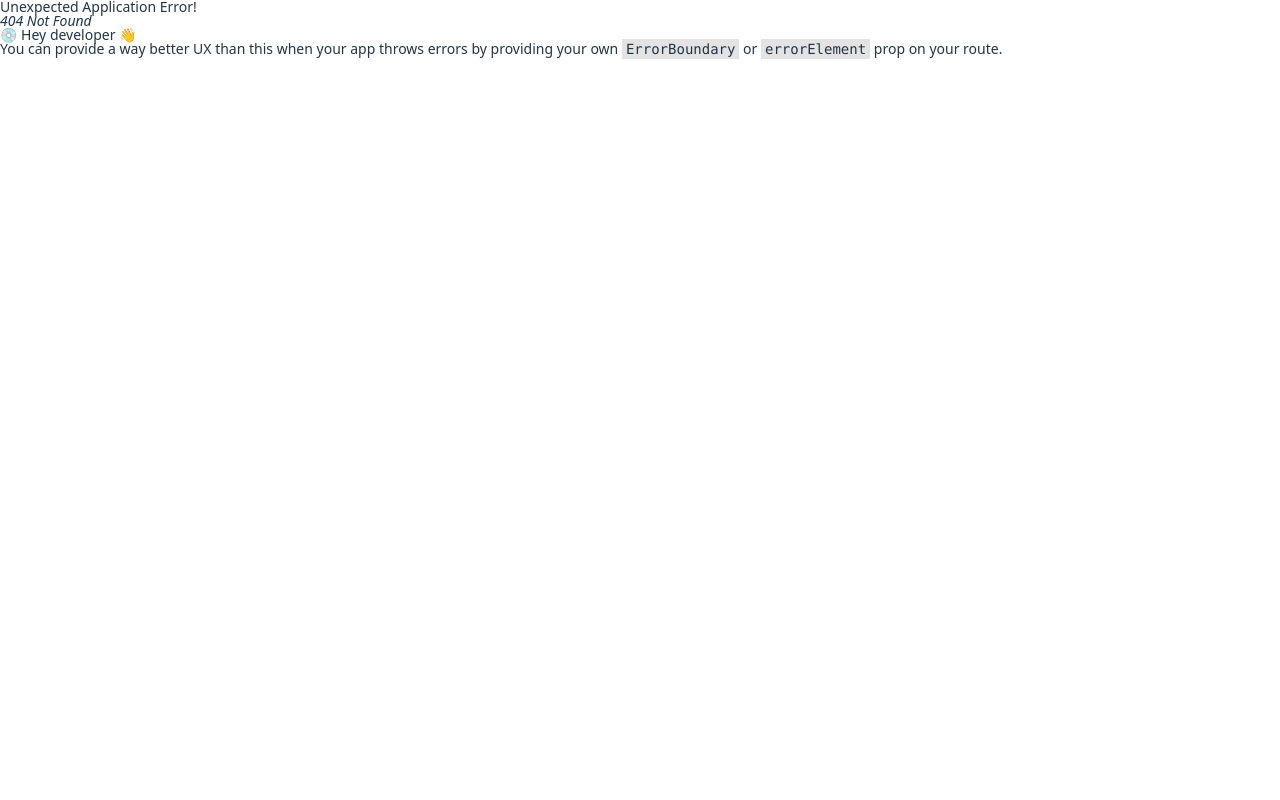
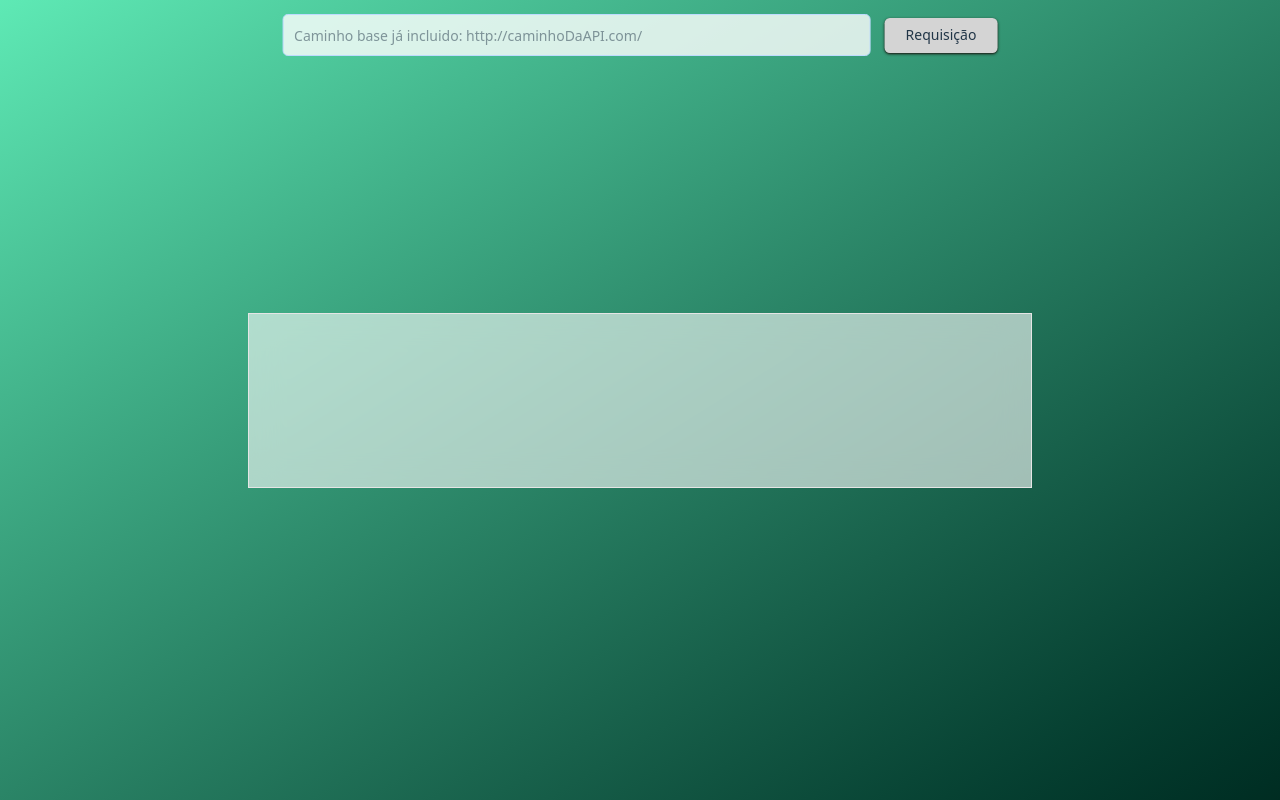
Before and after one commit to nostackDotDev/SGI, a React (Vite) app in the folder frontend/: page /test/api in a window 1280 px wide. Before the commit this address had no page. Built offline with nearby package versions, Linux system fonts and the light colour scheme.

Commit message:
feat: implemented frontend consuption of backend API

```diff
--- a/frontend/src/App.jsx
+++ b/frontend/src/App.jsx
@@ -1,12 +1,13 @@
 import { useState } from 'react'
 import reactLogo from './assets/react.svg'
 import viteLogo from '/vite.svg'
+import { ChevronRight } from 'lucide-react'
 
 function App() {
   const [count, setCount] = useState(0)
 
   return (
-    <>
+    <div className='w-screen h-screen flex flex-col items-center justify-center gap-8 text-center bg-linear-to-r from-slate-700 to-slate-900 text-white'>
       <div className='flex items-center justify-center gap-4'>
         <a href="https://vite.dev" target="_blank">
           <img src={viteLogo} className="logo" alt="Vite logo" />
@@ -16,8 +17,8 @@ function App() {
         </a>
       </div>
       <h1>Vite + React</h1>
-      <div className="card">
-        <button onClick={() => setCount((count) => count + 1)}>
+      <div className="card ">
+        <button onClick={() => setCount((count) => count + 1)} className='w-fit h-fit px-8 py-3 border border-slate-500 rounded-lg my-2 cursor-pointer shadow-sm shadow-slate-200'>
           count is {count}
         </button>
         <p>
@@ -27,7 +28,10 @@ function App() {
       <p className="read-the-docs">
         Click on the Vite and React logos to learn more
       </p>
-    </>
+      <a className='absolute top-2 right-4 flex items-center justify-center px-5 py-3 rounded-md gap-4 border bg-olive-900 cursor-pointer' href='/login'>
+        <span>Login</span> <ChevronRight className='w-5 h-5' />
+      </a>
+    </div>
   )
 }
 
--- a/frontend/src/main.jsx
+++ b/frontend/src/main.jsx
@@ -5,6 +5,7 @@ import App from './App.jsx'
 import {} from "react-dom"
 import Login from './pages/Login.jsx'
 import { createBrowserRouter, RouterProvider} from 'react-router-dom'
+import Test from './pages/Test.jsx'
 
 const routes = [{
   path: "/",
@@ -12,6 +13,9 @@ const routes = [{
 }, {
   path: "/login",
   element: <Login />
+},
+{path: "/test/api",
+  element: <Test />
 }]
 
 const router = createBrowserRouter(routes)
--- /dev/null
+++ b/frontend/src/pages/Test.jsx
@@ -0,0 +1,39 @@
+import { Boxes, Eye, EyeOff, Lock, Mail } from "lucide-react";
+import React, { useEffect, useState } from "react";
+import axios from "axios";
+
+const api = axios.create({
+  baseURL: "https://sgi-n6af.onrender.com",
+});
+
+export default function Test() {
+  const [result, setResult] = useState("");
+  const [request, setRequest] = useState(null);
+
+  const handleAPICall = async () => {
+    console.log("Fetching");
+    const res = await api.get(request).then((res) => {
+      console.log("Response", res);
+      setResult(JSON.stringify(res.data, null, 2));
+    });
+  };
+
+  return (
+    <main className="w-full h-full flex items-center justify-center bg-linear-to-br from-emerald-300 to-emerald-950">
+      <div className="w-fit h-fit flex items-center justify-center gap-4 absolute top-4 left-1/2 -translate-x-1/2">
+        <input
+          type="text"
+          value={request ?? ""}
+          onChange={(e) => setRequest(e.target.value)}
+          className="w-2xl p-3 rounded-md bg-white/80 outline-0 border border-blue-200"
+placeholder="Caminho base já incluido: http://caminhoDaAPI.com/"
+        />
+        <button type="button" onClick={handleAPICall} className="w-fit h-fit py-3 px-6 rounded-md bg-neutral-300 shadow-olive-900 shadow-sm cursor-pointer">Requisição</button>
+      </div>
+
+      <pre className="h-50 w-[80vw] max-w-4xl border border-neutral-200 bg-white/60 backdrop-blur-lg text-black overflow-hidden overflow-y-scroll wrap-anywhere">
+        {result}
+      </pre>
+    </main>
+  );
+}
```
